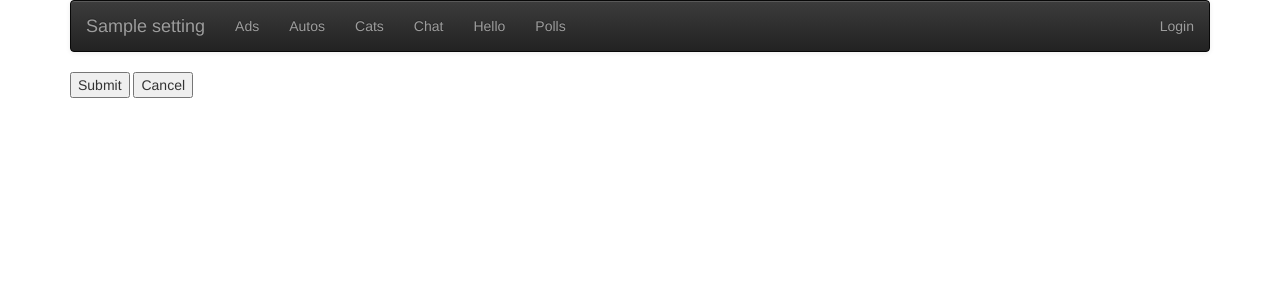
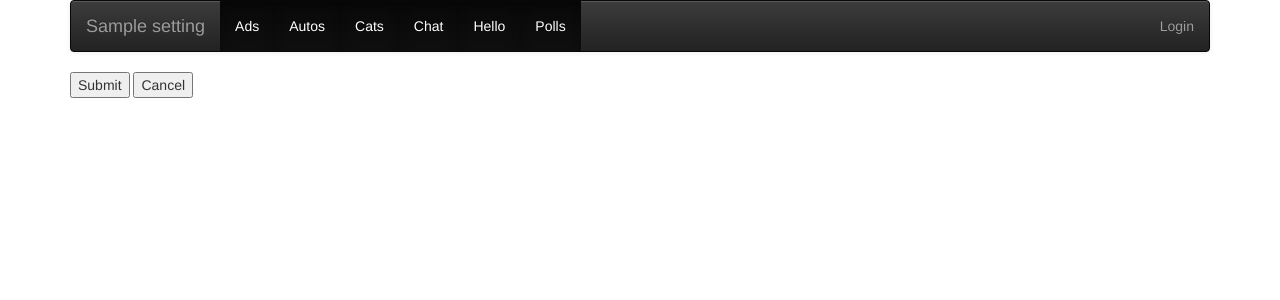
Before and after one commit to cristianyamamoto/django_projects, a Django app: template mysite/ads/templates/ads/ad_form.html in a window 1280 px wide. Shown: the top 300 px of the page. Run offline with Django 3.2, Linux system fonts and the light colour scheme; the template is opened without the code that fills it: most values are stand-ins (such as "Sample title", 1, 10 or a date in 2020); form fields are guessed from the names that the template uses; some libraries are stand-ins or nearby versions.

Commit message:
Changing if statement to check urls

```diff
--- a/mysite/home/templates/base_menu.html
+++ b/mysite/home/templates/base_menu.html
@@ -9,27 +9,27 @@
     <!-- https://stackoverflow.com/questions/22047251/django-dynamically-get-view-url-and-check-if-its-the-current-page -->
     <ul class="nav navbar-nav">
       {% url 'ads:all' as adsurl %}
-      <li id="a" {% if request.get_full_path == adsurl %}class="active"{% endif %}>
+      <li id="a" {% if adsurl in request.get_full_path %}class="active"{% endif %}>
           <a href="{% url 'ads:all' %}">Ads </a></li>
 
       {% url 'autos:all' as autosurl %}
-      <li {% if request.get_full_path == autosurl %}class="active"{% endif %}>
+      <li {% if autosurl in request.get_full_path %}class="active"{% endif %}>
           <a href="{% url 'autos:all' %}">Autos</a></li>
 
       {% url 'cats:all' as catsurl %}
-      <li {% if request.get_full_path == catsurl %}class="active"{% endif %}>
+      <li {% if catsurl in request.get_full_path %}class="active"{% endif %}>
           <a href="{% url 'cats:all' %}">Cats</a></li>
 
       {% url 'chat:talk' as chaturl %}
-      <li {% if request.get_full_path == chaturl %}class="active"{% endif %}>
+      <li {% if chaturl in request.get_full_path %}class="active"{% endif %}>
           <a href="{% url 'chat:talk' %}">Chat</a></li>
 
       {% url 'hello:sessfun' as hellourl %}
-      <li {% if request.get_full_path == hellourl %}class="active"{% endif %}>
+      <li {% if hellourl in request.get_full_path %}class="active"{% endif %}>
           <a href="{% url 'hello:sessfun' %}">Hello</a></li>
 
       {% url 'polls:all' as pollsurl %}
-      <li {% if request.get_full_path == pollsurl %}class="active"{% endif %}>
+      <li {% if pollsurl in request.get_full_path %}class="active"{% endif %}>
           <a href="{% url 'polls:all' %}">Polls</a></li>
 
     </ul>
```
